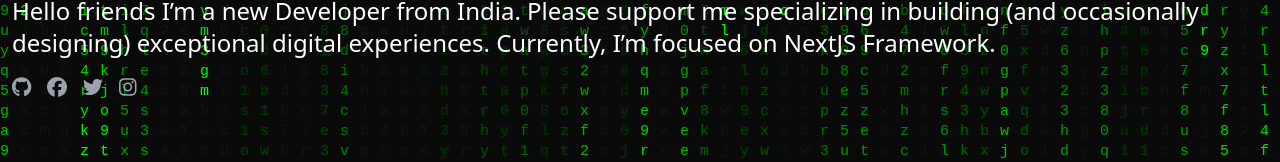
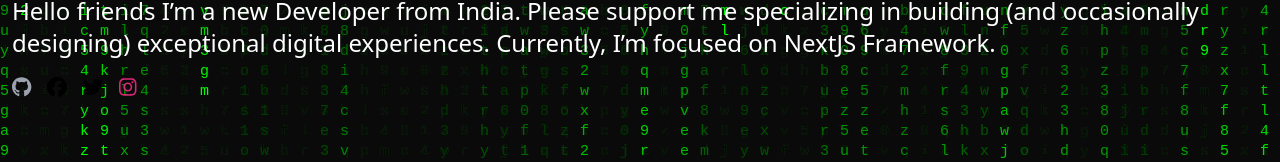
Before and after one commit to MatrixCoder0101/MatrixCoder0101.github.io, a Next.js app: page / in a window 1280 px wide. Shown: the part 485-647 px from the top of the page. Built offline with nearby package versions, Linux system fonts and the light colour scheme.

Commit message:
update src/components/Hero.js

```diff
--- a/src/components/Hero.js
+++ b/src/components/Hero.js
@@ -53,7 +53,7 @@
                 </a>
                 <a
                     href="#"
-                    className="mr-4 text-gray-400 hover:text-green-500"
+                    className="mr-4 text-black hover:text-green-500"
                     target="_blank"
                     rel="noopener noreferrer"
                 >
@@ -61,7 +61,7 @@
                 </a>
                 <a
                     href="#"
-                    className="mr-4 text-gray-400 hover:text-white"
+                    className="mr-4 text-black hover:text-green-500"
                     target="_blank"
                     rel="noopener noreferrer"
                 >
@@ -69,7 +69,7 @@
                 </a>
                 <a
                     href="https://instagram.com/matrixcoder.dev"
-                    className="text-gray-400 hover:text-white"
+                    className="text-pink-600 hover:text-white"
                     target="_blank"
                     rel="noopener noreferrer"
                 >
```
